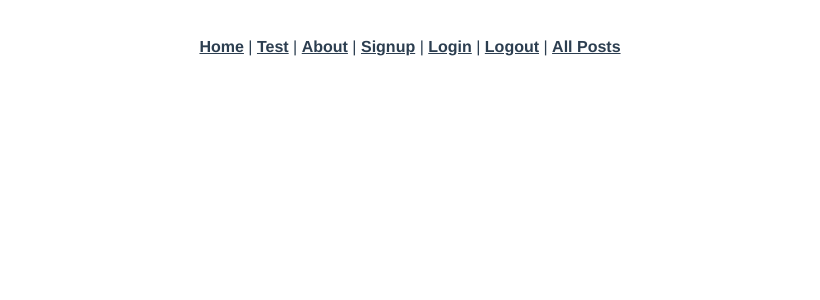
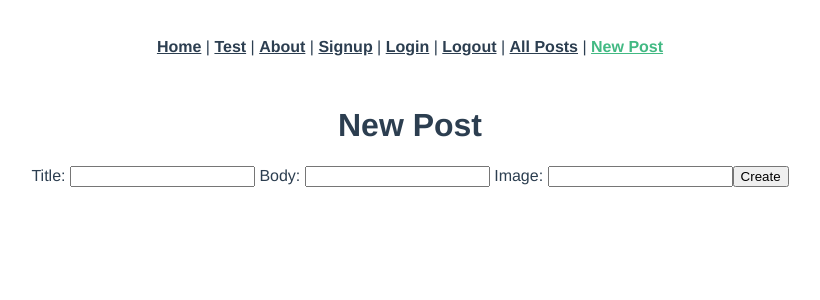
Before and after one commit to alexrrodriguez/blog-frontend-app, a Vue app: page /posts/new in a window 1280 px wide. Shown: the top 300 px of the page, without its empty margins (230-1050 px from the left). Built offline with nearby package versions, Linux system fonts and the light colour scheme.

Commit message:
add PostIndex and PostsNew page and routes

```diff
--- a/src/App.vue
+++ b/src/App.vue
@@ -14,6 +14,8 @@
       <router-link to="/logout">Logout</router-link>
       |
       <router-link to="/posts">All Posts</router-link>
+      |
+      <router-link to="/posts/new">New Post</router-link>
     </div>
     <router-view />
   </div>
--- a/src/router/index.js
+++ b/src/router/index.js
@@ -6,6 +6,7 @@
 import Login from "../views/Login.vue";
 import Logout from "../views/Logout.vue";
 import PostIndex from "../views/PostIndex.vue";
+import PostsNew from "../views/PostsNew.vue";
 
 Vue.use(VueRouter);
 
@@ -32,6 +33,7 @@
   { path: "/login", name: "login", component: Login },
   { path: "/logout", name: "logout", component: Logout },
   { path: "/posts", name: "posts-index", component: PostIndex },
+  { path: "/posts/new", name: "posts-new", component: PostsNew },
 ];
 
 const router = new VueRouter({
--- a/src/views/PostIndex.vue
+++ b/src/views/PostIndex.vue
@@ -3,7 +3,7 @@
     <h1>All Posts</h1>
     <div v-for="post in posts" v-bind:key="post.id">
       <h2>{{ post.title }}</h2>
-      <p>body: {{ post.body }}</p>
+      <p>{{ post.body }}</p>
       <img v-bind:src="post.image" alt="post.title" />
     </div>
   </div>
--- /dev/null
+++ b/src/views/PostsNew.vue
@@ -0,0 +1,44 @@
+<template>
+  <div class="posts-new">
+    <h1>New Post</h1>
+    <form v-on:submit.prevent="createPost()">
+      <ul>
+        <li v-for="error in errors" v-bind:key="error">{{ error }}</li>
+      </ul>
+      Title:
+      <input type="text" v-model="newPostParams.title" />
+      Body:
+      <input type="text" v-model="newPostParams.body" />
+      Image:
+      <input type="text" v-model="newPostParams.image" />
+      <input type="submit" value="Create" />
+    </form>
+  </div>
+</template>
+
+<script>
+import axios from "axios";
+export default {
+  data: function () {
+    return {
+      newPostParams: {},
+      errors: [],
+    };
+  },
+  created: function () {},
+  methods: {
+    createPost: function () {
+      axios
+        .post("/posts", this.newPostParams)
+        .then((response) => {
+          console.log("post create", response);
+          this.$router.push("/posts");
+        })
+        .catch((error) => {
+          console.log("post create error", error.response);
+          this.errors = error.response.data.errors;
+        });
+    },
+  },
+};
+</script>
```
